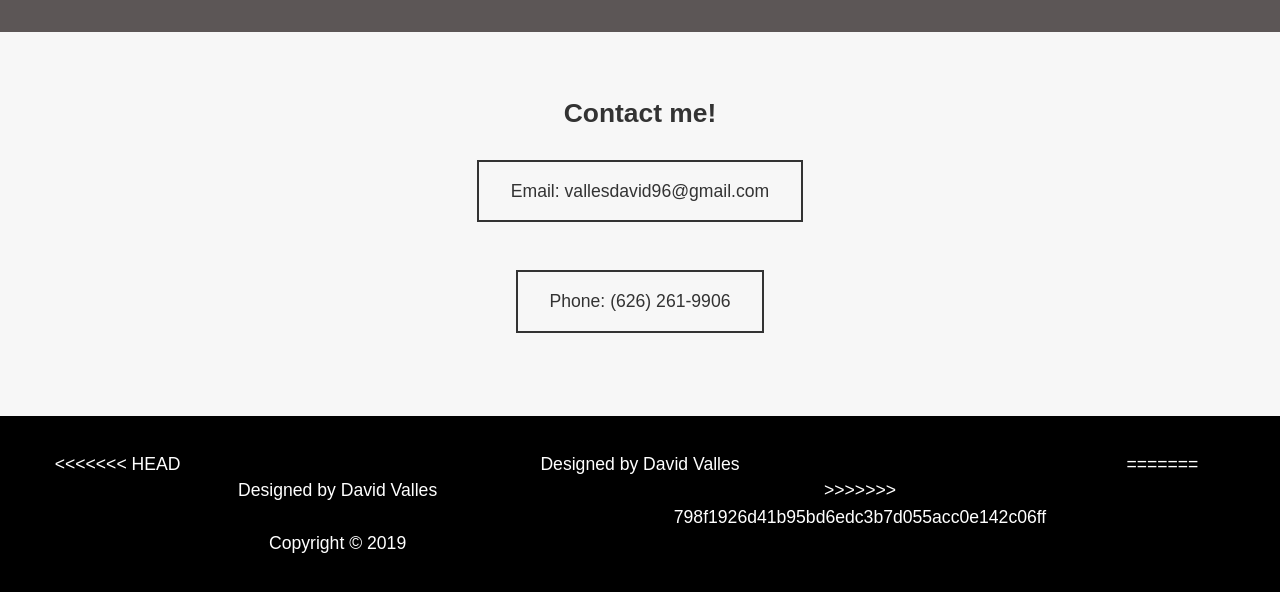
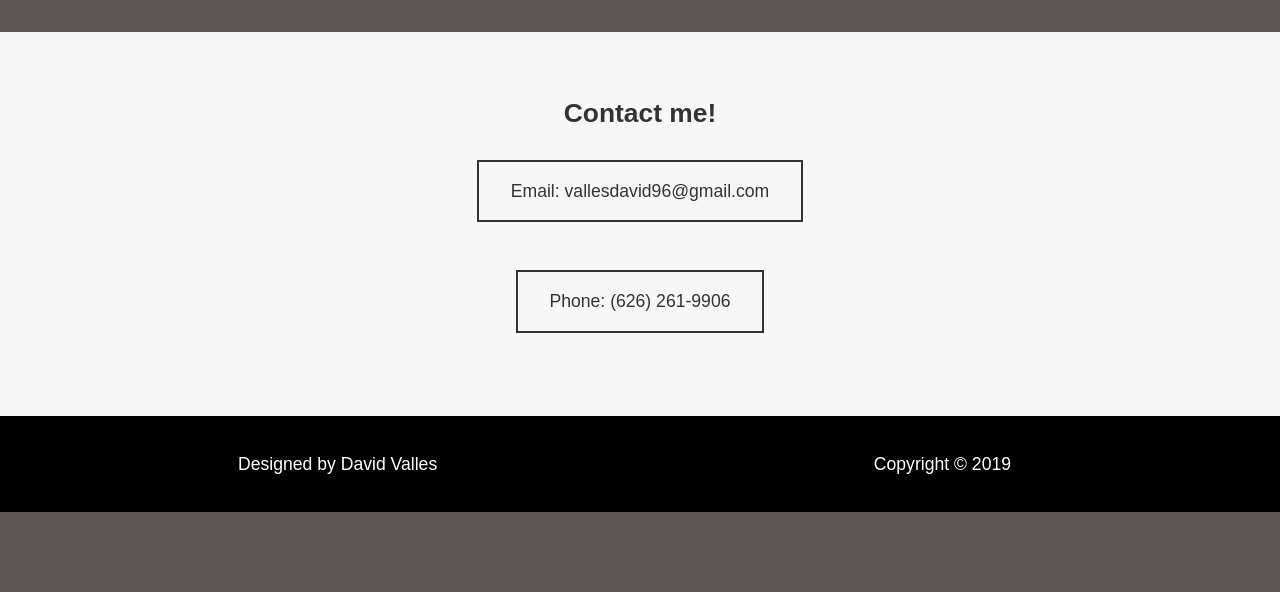
Before and after one commit to Bungeegum/TheRealPortfolio, a plain HTML site: page index.html in a window 1280 px wide. Shown: the part 1443-2035 px from the top of the page. After the commit the page ends 1955 px from the top, so only its background shows below. Drawn offline with nearby package versions, Linux system fonts and the light colour scheme.

Commit message:
fixed weird merge issue on footer

```diff
--- a/index.html
+++ b/index.html
@@ -154,11 +154,9 @@
 
   <!--Footer-->
   <footer id="main-footer" class="grid">
-<<<<<<< HEAD
-    <div> Designed by David Valles</div>
-=======
+
     <div>Designed by David Valles</div>
->>>>>>> 798f1926d41b95bd6edc3b7d055acc0e142c06ff
+
     <diV>Copyright &copy; 2019</diV>
   </footer>
 </body>
```
